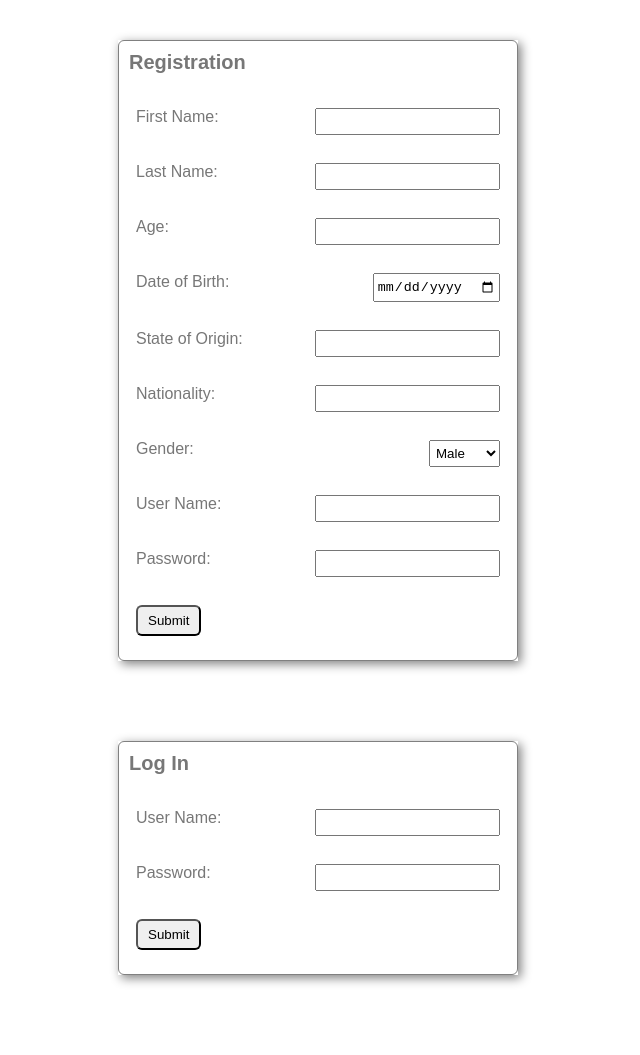
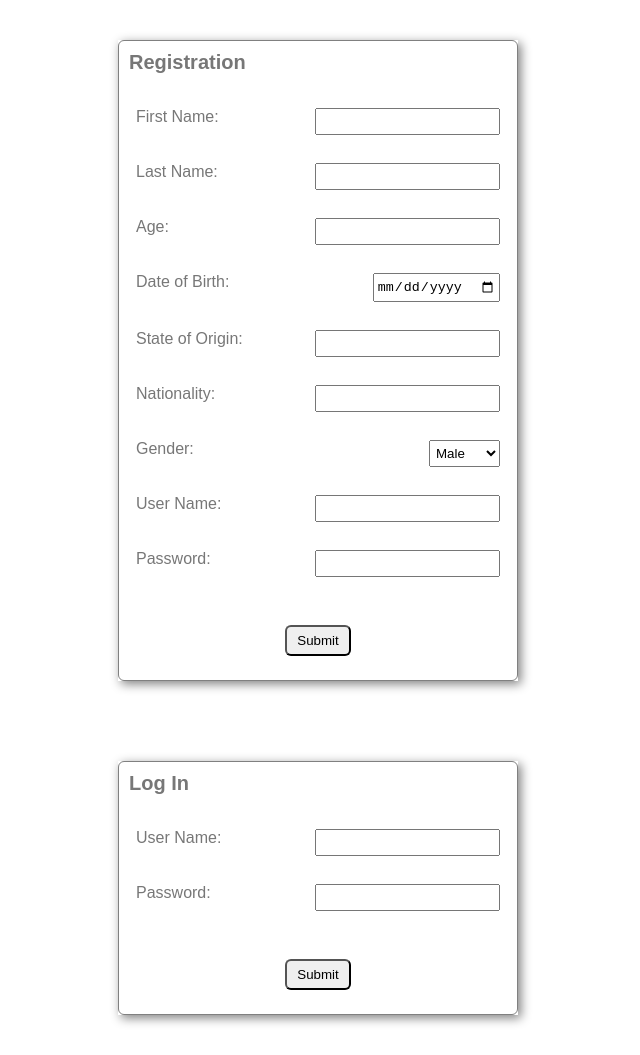
Before and after one commit to fawazadeniji123/side_hustle_internship, a plain HTML site: page stage 1/task 2/index.html in a window 1280 px wide. Shown: the whole page, without its empty margins (322-962 px from the left). Before the commit the page ends 1015 px from the top, so only its background shows below. Drawn offline with Linux system fonts and the light colour scheme.

Commit message:
final styling

```diff
--- a/stage 1/task 2/index.html
+++ b/stage 1/task 2/index.html
@@ -61,8 +61,8 @@
 					<label	for="password">Password:</label>
 					<input class="pdsmall" type="password" name="password" required>
 				</div>
-				<div	class="flex msmall pdsmall">
-					<input class="submit" type="submit">
+				<div	class="flex submit msmall pdsmall">
+					<input class="btn" type="submit">
 				</div>
 			</form>
 		</section>
@@ -81,8 +81,8 @@
 					<label	for="password">Password:</label>
 					<input class="pdsmall" type="password" name="password" required>
 				</div>
-				<div class="flex msmall pdsmall">
-					<input class="submit" type="submit">
+				<div class="flex submit msmall pdsmall">
+					<input class="btn" type="submit">
 				</div>
 			</form>
 		</section>
--- a/stage 1/task 2/main.css
+++ b/stage 1/task 2/main.css
@@ -57,6 +57,11 @@ body {
 }
 
 .submit {
+	justify-content: center;
+}
+
+.btn {
+	margin-top: 20px;
 	padding: 6px 10px;
 	border-radius: 6px;
 }
```
